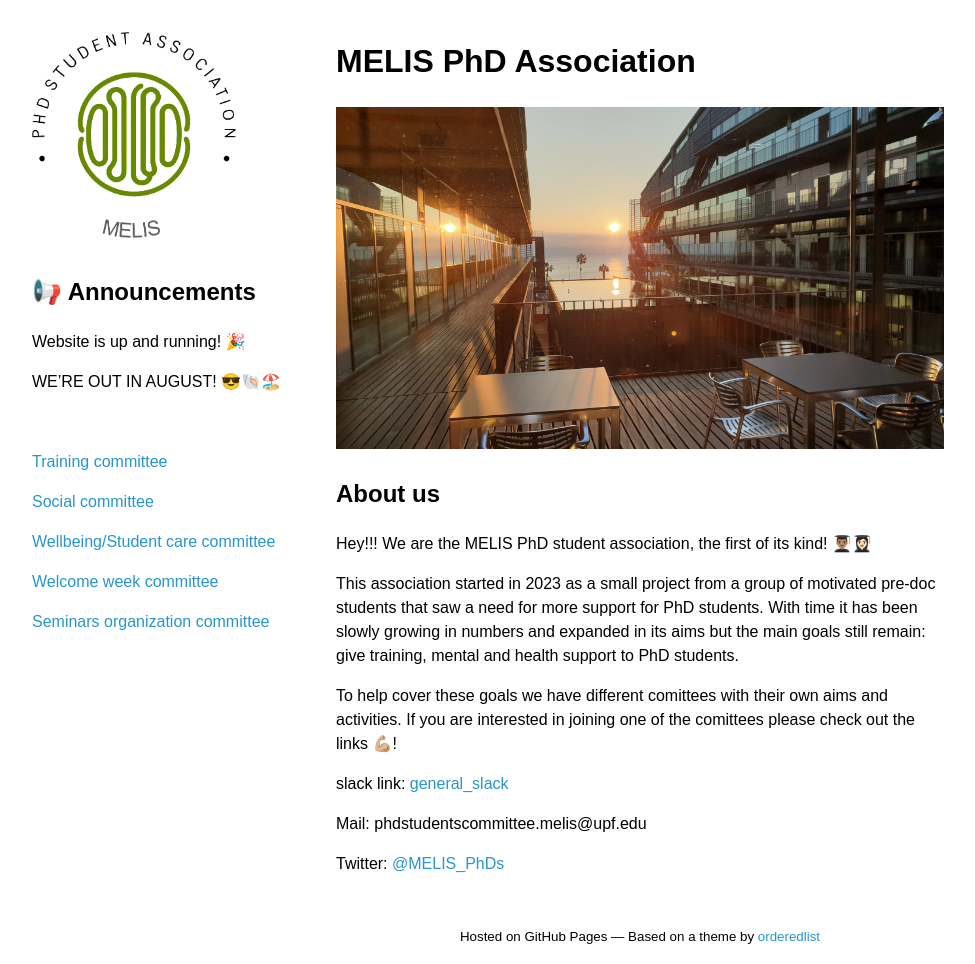
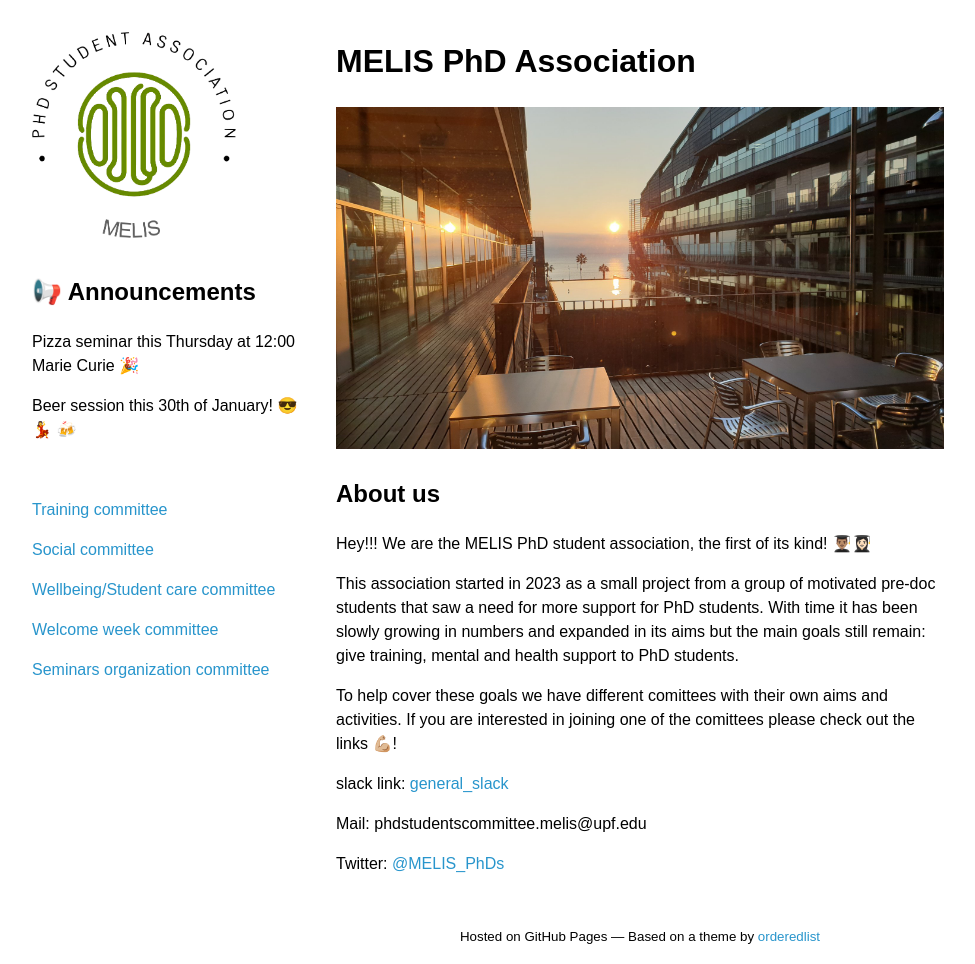
Before and after one commit to melisphdassociation/melisphdassociation.github.io, a Jekyll site: the page built from index.md, in a window 1280 px wide. Shown: the whole page, without its empty margins (0-975 px from the left). Built offline with Jekyll 4.4.1, drawn with Linux system fonts in a browser that asks for light colours; our own code applies the rules of GitHub Pages for plain Markdown files; the repository's description, which GitHub fills in, is left out.

Commit message:
Update _config.yml

```diff
--- a/_config.yml
+++ b/_config.yml
@@ -3,5 +3,5 @@ logo: "assets/images/logo_white_cropped.png"
 favicon: "assets/images/logo_notext.svg"
 
 announcements:
-- "Website is up and running! 🎉"
-- "WE'RE OUT IN AUGUST! 😎🐚🏖️"
+- "Pizza seminar this Thursday at 12:00 Marie Curie 🎉"
+- "Beer session this 30th of January! 😎 💃 🍻 "
```
